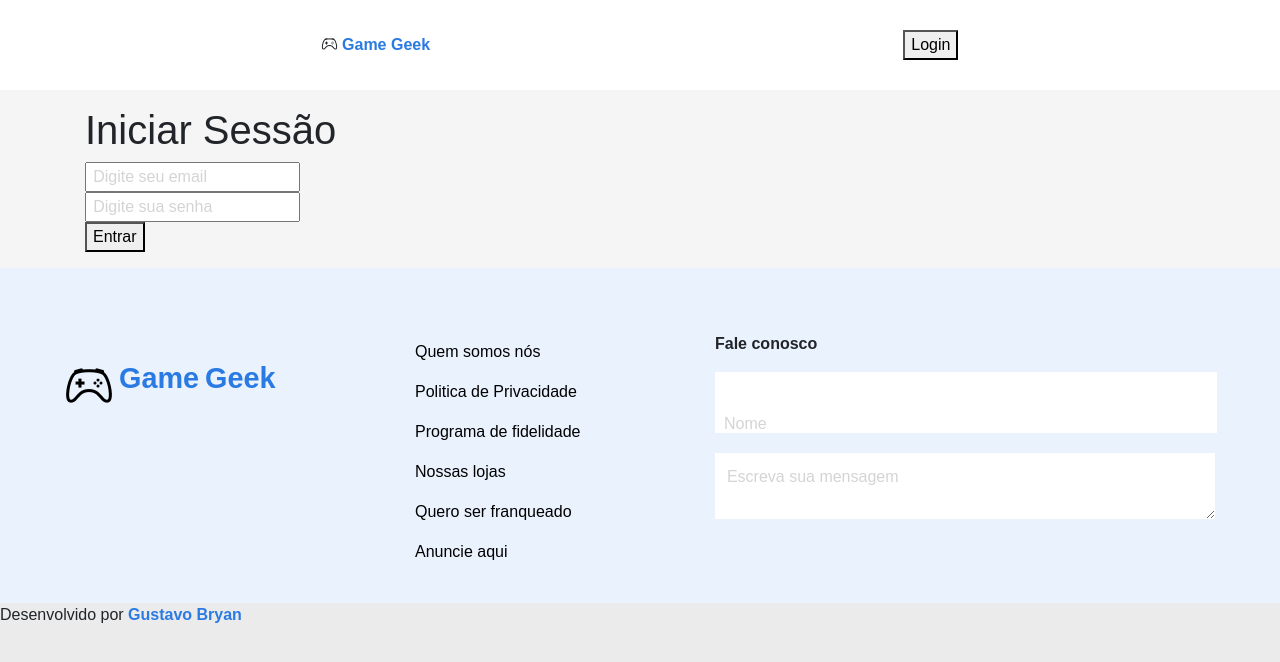
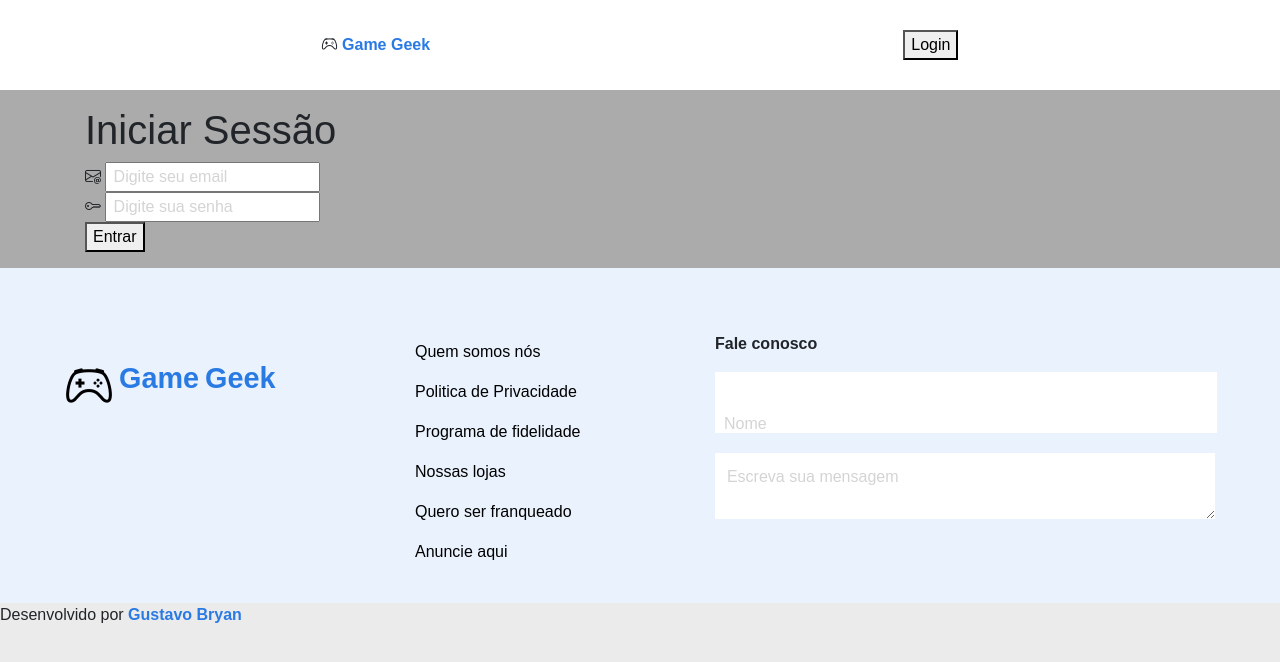
Before and after one commit to gustavobryan/AluraGeek-ecommerce, a plain HTML site: page views/login.html in a window 1280 px wide. Drawn offline with nearby package versions, Linux system fonts and the light colour scheme; a script that the page names is missing.

Commit message:
mudanças login

```diff
--- a/styles/login.css
+++ b/styles/login.css
@@ -1,5 +1,8 @@
-main {
-    background: #f5f5f5;
+@import url(style.css);
+
+
+.login-bg {
+    background: #ababab;
     padding: 16px;
 }
 
--- a/views/login.html
+++ b/views/login.html
@@ -45,8 +45,10 @@
         <section class="login-box container">
             <h1>Iniciar Sessão</h1>
             <form action="" name="formulario" onsubmit="return validarLogin()">
+                <i class="bi bi-envelope-at"></i>
                 <input type="email" name="email" id="email" placeholder="Digite seu email" required>
                 <div id="erro-email"></div>
+                <i class="bi bi-key"></i>
                 <input type="password" placeholder="Digite sua senha" id="senha" required>
                 <div id="erro-senha"></div>
                 <button class="btn-login" id="submit" type="submit">Entrar</button>
```
